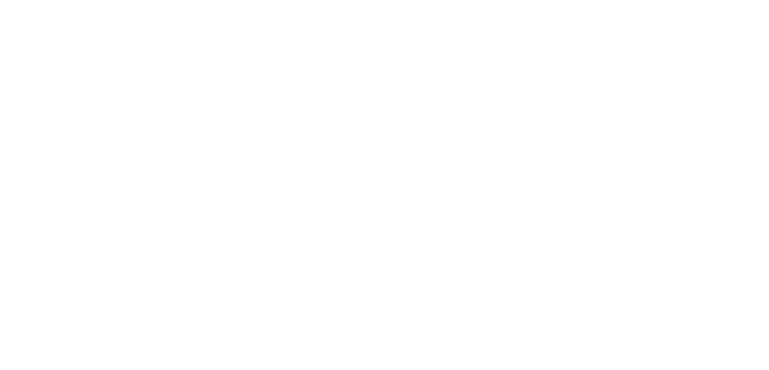
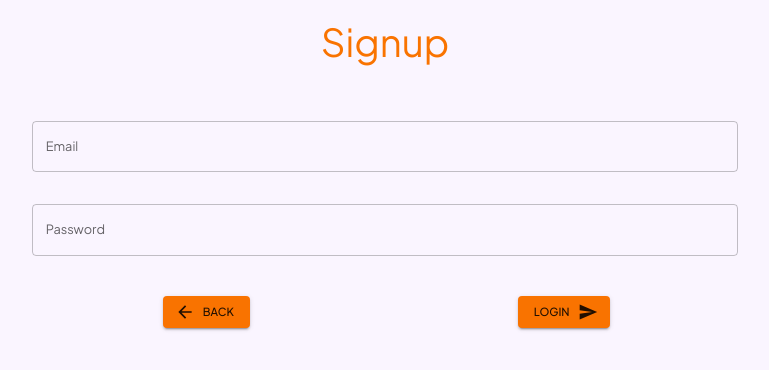
Before and after one commit to KeyzarRasya/managefranch-client, a React (Vite) app: page /login in a window 1280 px wide. Before the commit this address had no page. Shown: the top 370 px of the page, without its empty margins (255-1024 px from the left). Built offline with nearby package versions, Linux system fonts and the light colour scheme.

Commit message:
adding login pages

```diff
--- a/src/App.jsx
+++ b/src/App.jsx
@@ -6,6 +6,7 @@
 import { BrowserRouter, Route, Routes } from "react-router-dom"
 import Purchase from "./pages/Purchase"
 import FinishPayment from "./pages/FinishPayment"
+import Login from "./pages/Login"
 
 
 function App() {
@@ -41,6 +42,7 @@
           <Route element={<Signup />} path="/signup/:token" />
           <Route element={<Purchase />} path="/purchase/:value" />
           <Route element={<FinishPayment/>} path="/finish"/>
+          <Route element={<Login/>} path="/login"/>
         </Routes>
       </BrowserRouter>
 
--- /dev/null
+++ b/src/pages/Login.jsx
@@ -0,0 +1,50 @@
+import { Button, Grid, TextField, Typography } from "@mui/material"
+import SendIcon from '@mui/icons-material/Send';
+import ArrowBackIcon from '@mui/icons-material/ArrowBack';
+import { useEffect, useState } from "react";
+import axios from "axios";
+import { Link, useParams } from "react-router-dom";
+
+export default function Login(){
+    const [login, setLogin] = useState({email:'', password:''});
+
+    const setDataOnChange = (e) => {
+        const {name, value} = e.target;
+        setLogin({
+            ...login,
+            [name]:value
+        })
+    }
+
+    const buttonSubmit = async() => {
+        const response = await axios({
+            method:'post',
+            url:'http://localhost:3000/umkm/login',
+            data:login
+        })
+        console.log(response);
+    }
+    return (
+        <div className="h-screen w-screen flex justify-center items-center bg-purple-50" >
+            <div className='h-full w-7/12 flex flex-col items-center text-center p-5'>
+                <Typography variant="h3" className="mb-7" color='secondary' marginBottom={5}>
+                    Signup {login.email}
+                </Typography>
+                <Grid container spacing={1}>
+                    <Grid item xs={12}>
+                        <TextField style={{borderColor:'white'}} fullWidth margin="normal" color="secondary" name="email" onChange={setDataOnChange} label="Email" variant="outlined"/>
+                    </Grid>
+                    <Grid item xs={12}>
+                        <TextField fullWidth margin="normal" color="secondary" name="password" onChange={setDataOnChange} label="Password" type="password" variant="outlined"/>
+                    </Grid>
+                    <Grid item xs={6} mt={3}>
+                        <Button variant="contained" color="secondary" startIcon={<ArrowBackIcon/>} className="" ><Link to={'/'}>Back</Link></Button>
+                    </Grid>
+                    <Grid item xs={6} mt={3}>
+                        <Button variant="contained" color="secondary" endIcon={<SendIcon/>} onClick={buttonSubmit}>Login</Button>
+                    </Grid>
+                </Grid>
+            </div>
+        </div>
+    )
+}
```
Also changed, not shown: freepix.txt.
